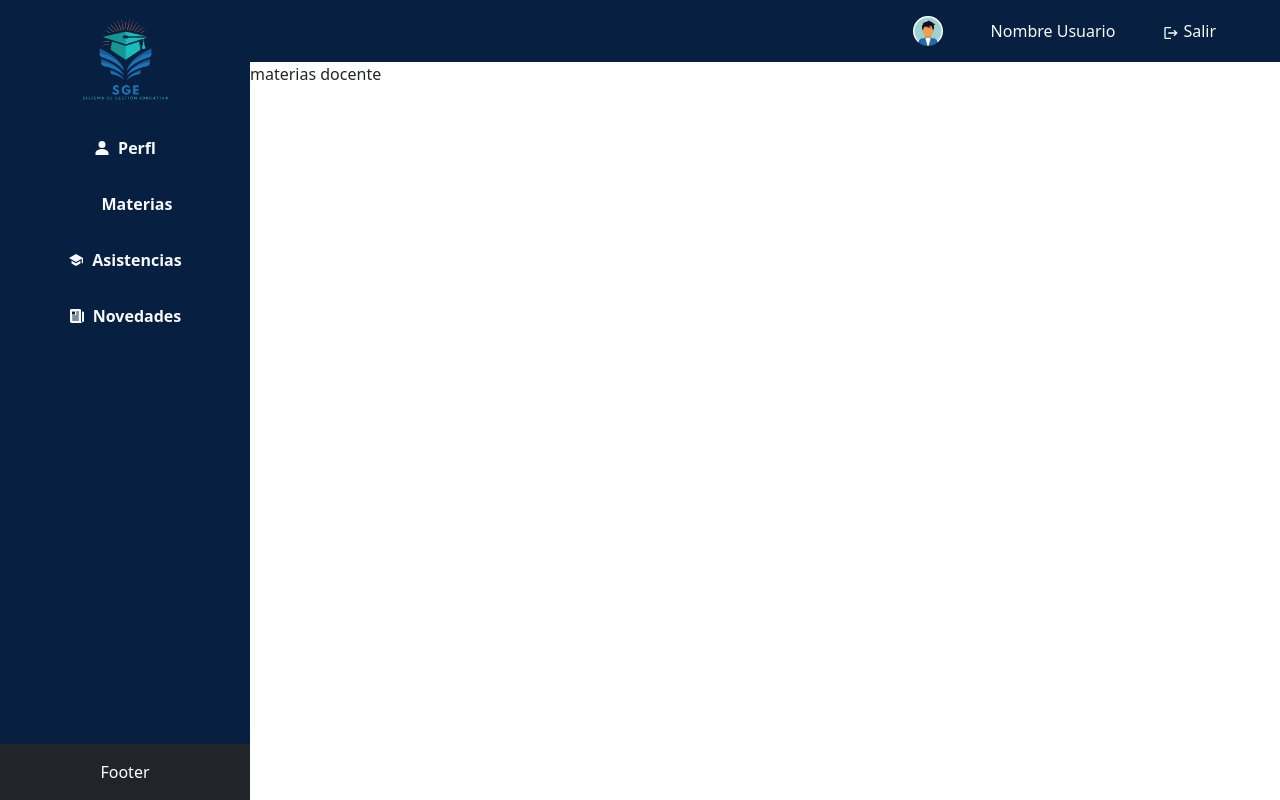
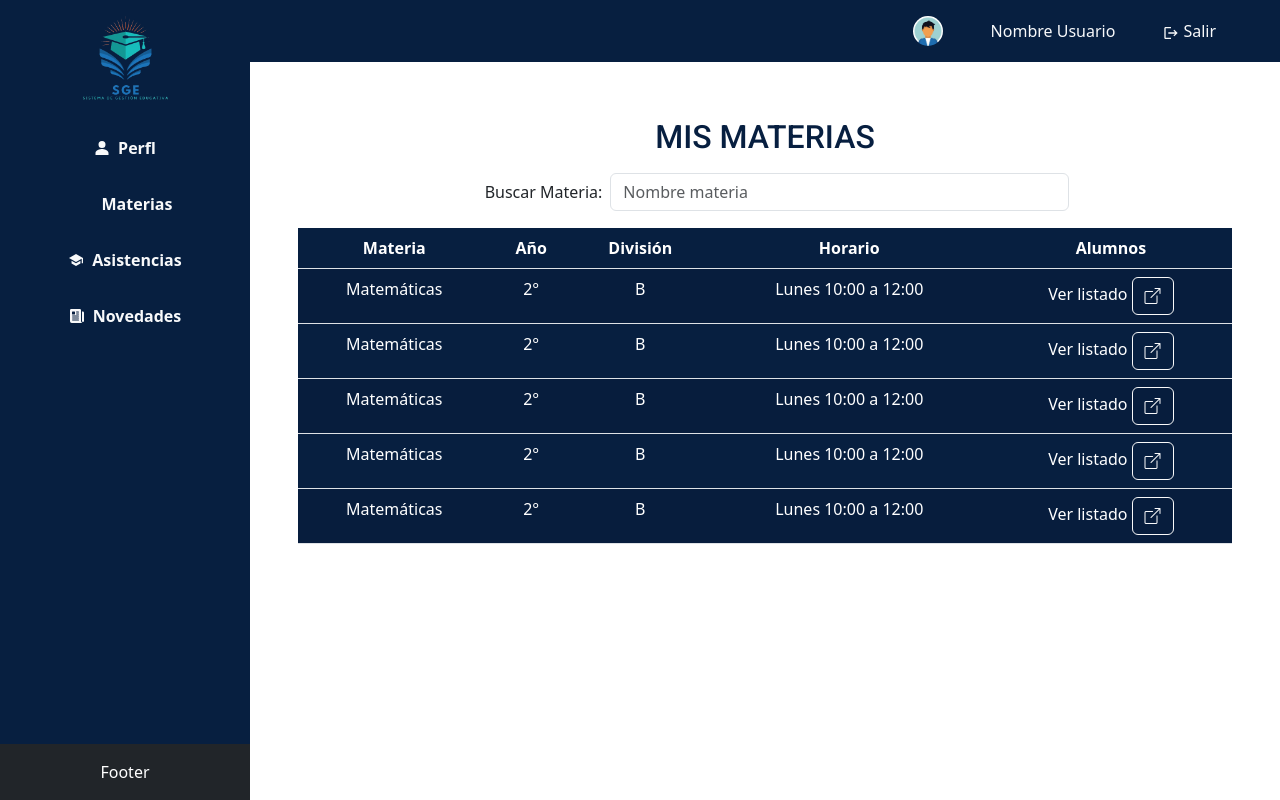
Before and after one commit to joaquin-fuentes/proyectoFinalReactAdv, a React (Vite) app: page /docentes/materias in a window 1280 px wide. Built offline with nearby package versions, Linux system fonts and the light colour scheme; some icons are missing.

Commit message:
maquetado del listado de las materias, le puse my-5 mb-3 al titulo. En la tabla, el btn te lleva al listado de alumnos

```diff
--- a/src/pages/docentes/Docentes.css
+++ b/src/pages/docentes/Docentes.css
@@ -47,13 +47,13 @@
     background-color: var(--color-secundario);
   }
 
-  /* MATERIAS */
+  /* MATERIAS DOCENTE */
   .tableMaterias {
-    background-color: var(--color-fondo) !important;
-    color: var(--fuente-color-primario) !important;
+    background-color: var(--color-fondo) ;
+    color: var(--fuente-color-primario) ;
   }
 
-  /* ASISTENCIAS */
+  /* ASISTENCIAS DOCENTE*/
 
   .asistencias-container {
     font-family: var(--fuente-principal);
--- a/src/pages/docentes/ListadoMaterias.jsx
+++ b/src/pages/docentes/ListadoMaterias.jsx
@@ -1,11 +1,95 @@
-import React from 'react';
+import { Container, Form, Table } from "react-bootstrap";
+import "./Docentes.css";
+import "bootstrap-icons/font/bootstrap-icons.css";
 
 const ListadoMaterias = () => {
-    return (
-        <div>
-            materias docente
-        </div>
-    );
+  return (
+    <Container className="text-center px-md-5 py-md-2">
+      <h4 className="mt-5 mb-3 titulo">MIS MATERIAS</h4>
+
+      <Form.Group className="d-flex align-items-center justify-content-center w-md-50 ms-3">
+        <Form.Label className="m-0 p-2">Buscar Materia:</Form.Label>
+        <Form.Control
+          type="text"
+          placeholder="Nombre materia"
+          className="w-50"
+        />
+      </Form.Group>
+      <Table striped hover responsive className="mt-3 rounded">
+        <thead>
+          <tr className="">
+            <th className="tableMaterias fw-bold">Materia</th>
+            <th className="tableMaterias fw-bold">Año</th>
+            <th className="tableMaterias fw-bold">División</th>
+            <th className="tableMaterias fw-bold">Horario</th>
+            <th className="tableMaterias fw-bold">Alumnos</th>
+          </tr>
+        </thead>
+        <tbody>
+          <tr>
+            <td className="tableMaterias">Matemáticas</td>
+            <td className="tableMaterias">2°</td>
+            <td className="tableMaterias">B</td>
+            <td className="tableMaterias">Lunes 10:00 a 12:00</td>
+            <td className="tableMaterias">
+              Ver listado{" "}
+              <button className="btn btn-outline-light">
+                <i className="bi bi-box-arrow-up-right"></i>
+              </button>
+            </td>
+          </tr>
+          <tr>
+            <td className="tableMaterias">Matemáticas</td>
+            <td className="tableMaterias">2°</td>
+            <td className="tableMaterias">B</td>
+            <td className="tableMaterias">Lunes 10:00 a 12:00</td>
+            <td className="tableMaterias">
+              Ver listado{" "}
+              <button className="btn btn-outline-light">
+                <i className="bi bi-box-arrow-up-right"></i>
+              </button>
+            </td>
+          </tr>
+          <tr>
+            <td className="tableMaterias">Matemáticas</td>
+            <td className="tableMaterias">2°</td>
+            <td className="tableMaterias">B</td>
+            <td className="tableMaterias">Lunes 10:00 a 12:00</td>
+            <td className="tableMaterias">
+              Ver listado{" "}
+              <button className="btn btn-outline-light">
+                <i className="bi bi-box-arrow-up-right"></i>
+              </button>
+            </td>
+          </tr>
+          <tr>
+            <td className="tableMaterias">Matemáticas</td>
+            <td className="tableMaterias">2°</td>
+            <td className="tableMaterias">B</td>
+            <td className="tableMaterias">Lunes 10:00 a 12:00</td>
+            <td className="tableMaterias">
+              Ver listado{" "}
+              <button className="btn btn-outline-light">
+                <i className="bi bi-box-arrow-up-right"></i>
+              </button>
+            </td>
+          </tr>
+          <tr>
+            <td className="tableMaterias">Matemáticas</td>
+            <td className="tableMaterias">2°</td>
+            <td className="tableMaterias">B</td>
+            <td className="tableMaterias">Lunes 10:00 a 12:00</td>
+            <td className="tableMaterias">
+              Ver listado{" "}
+              <button className="btn btn-outline-light">
+                <i className="bi bi-box-arrow-up-right"></i>
+              </button>
+            </td>
+          </tr>
+        </tbody>
+      </Table>
+    </Container>
+  );
 };
 
 export default ListadoMaterias;
```
